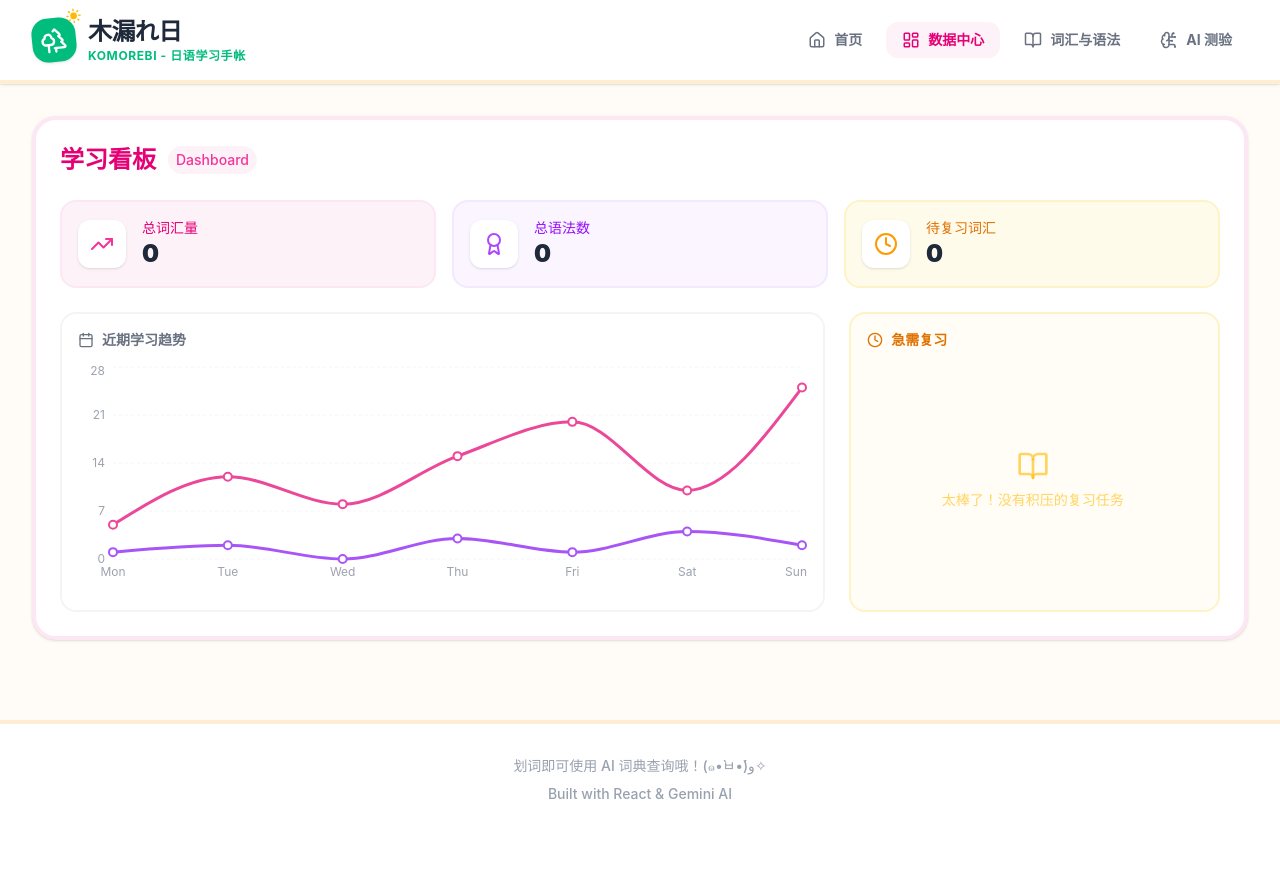
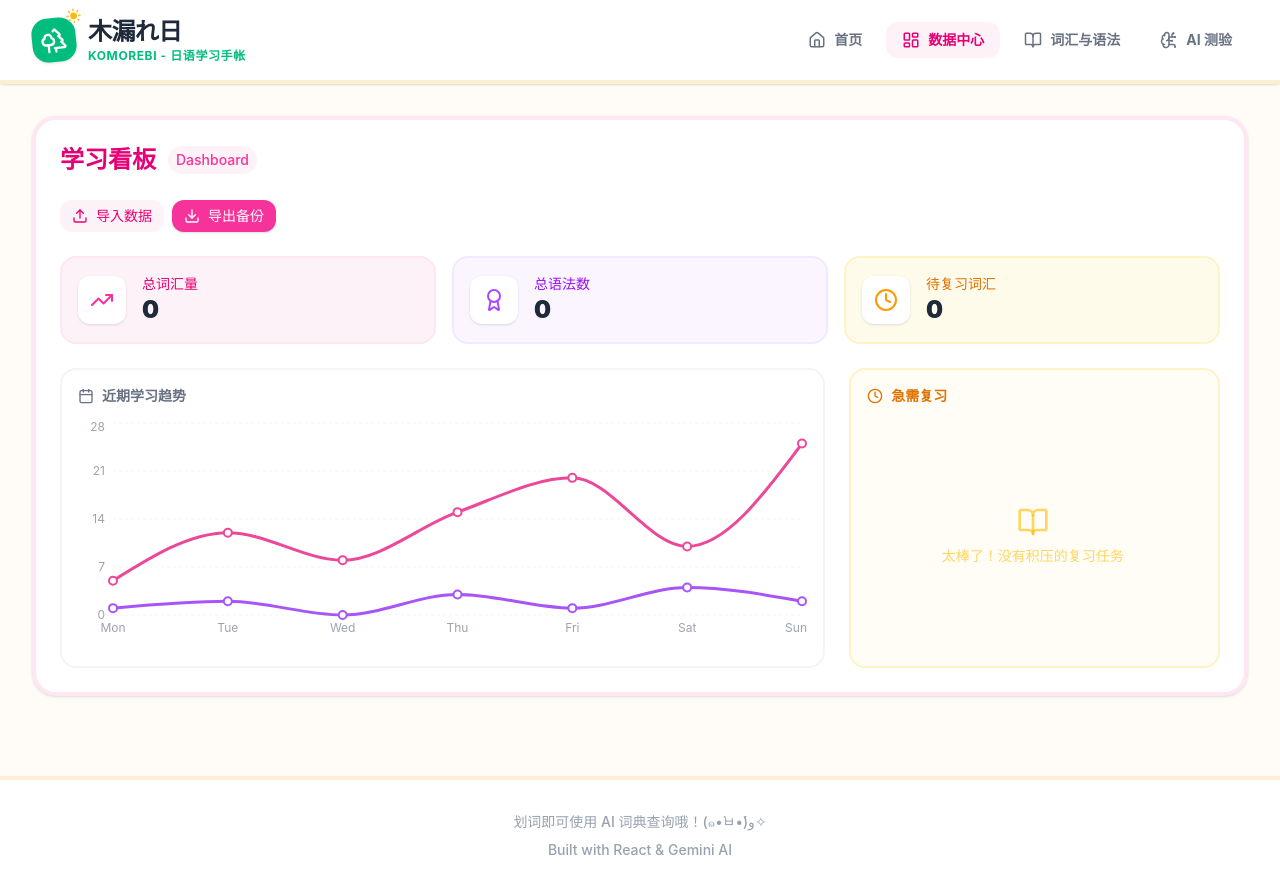
Before and after one commit to venessali/-Japanese, a React (Vite) app: page / in a window 1280 px wide. Both pictures are taken after a click on the button "数据中心". Before the commit the page ends 836 px from the top, so only its background shows below. Built offline with nearby package versions, Linux system fonts and the light colour scheme.

Commit message:
feat(dashboard): Add data import/export functionality
Enables users to back up and restore their learning data (vocabulary, grammar, and logs) via JSON files. This improves data persistence and allows for easy migration between sessions or devices.

```diff
--- a/src/App.tsx
+++ b/src/App.tsx
@@ -94,6 +94,12 @@ export default function App() {
     setGrammarList(prev => prev.filter(g => g.id !== id));
   };
 
+  const handleImportData = (data: { vocabList: Vocabulary[], grammarList: Grammar[], logs: LearningLog[] }) => {
+    setVocabList(data.vocabList);
+    setGrammarList(data.grammarList);
+    setLogs(data.logs);
+  };
+
   return (
     <div className="min-h-screen bg-orange-50/50 font-sans text-gray-800 selection:bg-orange-200 selection:text-orange-900">
       <DictionaryPopup />
@@ -171,7 +177,7 @@ export default function App() {
 
         {activeTab === 'dashboard' && (
           <div className="space-y-6 animate-in fade-in slide-in-from-bottom-4 duration-500">
-            <Dashboard logs={logs} vocabList={vocabList} grammarList={grammarList} />
+            <Dashboard logs={logs} vocabList={vocabList} grammarList={grammarList} onImportData={handleImportData} />
           </div>
         )}
 
--- a/src/components/Dashboard.tsx
+++ b/src/components/Dashboard.tsx
@@ -1,16 +1,74 @@
-import React from 'react';
+import React, { useRef } from 'react';
 import { LearningLog, Vocabulary, Grammar } from '../types';
 import { LineChart, Line, XAxis, YAxis, CartesianGrid, Tooltip, ResponsiveContainer } from 'recharts';
-import { Calendar, TrendingUp, Award, Clock, BookOpen } from 'lucide-react';
+import { Calendar, TrendingUp, Award, Clock, BookOpen, Download, Upload } from 'lucide-react';
+import { format } from 'date-fns';
 
 interface DashboardProps {
   logs: LearningLog[];
   vocabList: Vocabulary[];
   grammarList: Grammar[];
   compact?: boolean;
+  onImportData?: (data: { vocabList: Vocabulary[], grammarList: Grammar[], logs: LearningLog[] }) => void;
 }
 
-export function Dashboard({ logs, vocabList, grammarList, compact = false }: DashboardProps) {
+export function Dashboard({ logs, vocabList, grammarList, compact = false, onImportData }: DashboardProps) {
+  const fileInputRef = useRef<HTMLInputElement>(null);
+
+  const handleExport = () => {
+    const data = {
+      vocabList,
+      grammarList,
+      logs,
+      exportDate: new Date().toISOString()
+    };
+
+    const blob = new Blob([JSON.stringify(data, null, 2)], { type: 'application/json' });
+    const url = URL.createObjectURL(blob);
+    const a = document.createElement('a');
+    a.href = url;
+    a.download = `komorebi-backup-${format(new Date(), 'yyyy-MM-dd')}.json`;
+    document.body.appendChild(a);
+    a.click();
+    document.body.removeChild(a);
+    URL.revokeObjectURL(url);
+  };
+
+  const handleImport = (event: React.ChangeEvent<HTMLInputElement>) => {
+    const file = event.target.files?.[0];
+    if (!file) return;
+
+    const reader = new FileReader();
+    reader.onload = (e) => {
+      try {
+        const content = e.target?.result as string;
+        const parsedData = JSON.parse(content);
+
+        if (parsedData.vocabList && parsedData.grammarList && parsedData.logs && onImportData) {
+          if (window.confirm('导入数据将覆盖当前的所有学习记录，确定要继续吗？')) {
+            onImportData({
+              vocabList: parsedData.vocabList,
+              grammarList: parsedData.grammarList,
+              logs: parsedData.logs
+            });
+            alert('数据导入成功！');
+          }
+        } else {
+          alert('文件格式不正确，请选择有效的备份文件。');
+        }
+      } catch (error) {
+        console.error('Import error:', error);
+        alert('读取文件失败，请确保文件格式正确。');
+      }
+    };
+    reader.readAsText(file);
+
+    // Reset file input
+    if (fileInputRef.current) {
+      fileInputRef.current.value = '';
+    }
+  };
+
   const chartData = logs.length > 0 ? logs : [
     { date: 'Mon', vocabLearned: 5, grammarLearned: 1 },
     { date: 'Tue', vocabLearned: 12, grammarLearned: 2 },
@@ -83,6 +141,30 @@ export function Dashboard({ logs, vocabList, grammarList, compact = false }: Das
         <div className="flex items-center gap-3 mb-6">
           <span className="text-2xl font-bold text-pink-600">学习看板</span>
           <span className="text-sm text-pink-500 font-medium bg-pink-50 px-2 py-1 rounded-full">Dashboard</span>
+        </div>
+
+        <div className="flex items-center gap-2 mb-6">
+          <input
+            type="file"
+            accept=".json"
+            className="hidden"
+            ref={fileInputRef}
+            onChange={handleImport}
+          />
+          <button
+            onClick={() => fileInputRef.current?.click()}
+            className="flex items-center gap-2 px-3 py-1.5 text-sm font-medium text-pink-600 bg-pink-50 hover:bg-pink-100 rounded-xl transition-colors"
+          >
+            <Upload size={16} />
+            导入数据
+          </button>
+          <button
+            onClick={handleExport}
+            className="flex items-center gap-2 px-3 py-1.5 text-sm font-medium text-white bg-pink-500 hover:bg-pink-600 rounded-xl transition-colors shadow-sm"
+          >
+            <Download size={16} />
+            导出备份
+          </button>
         </div>
 
         <div className="grid grid-cols-1 md:grid-cols-3 gap-4 mb-6">
```
